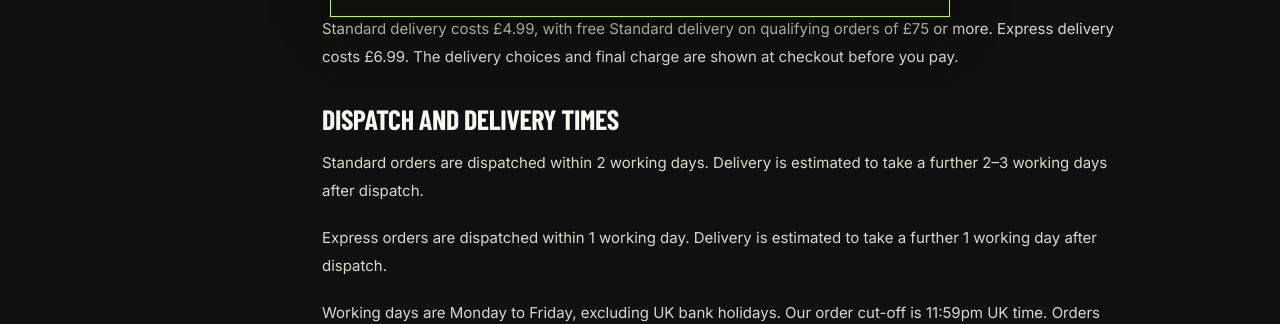
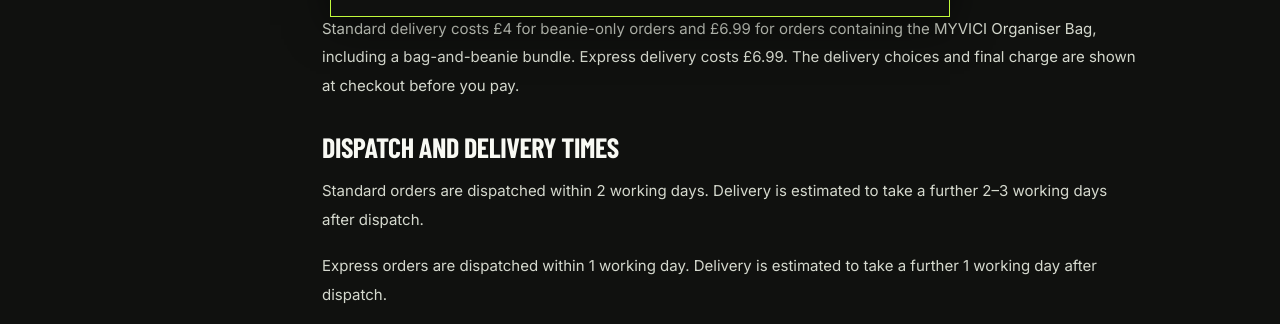
Before and after one commit to Lewisk123/MyVici, a plain HTML site: page delivery-returns.html in a window 1280 px wide. Shown: the part 767-1091 px from the top of the page. Drawn offline with nearby package versions, Linux system fonts and the light colour scheme.

Commit message:
Update beanie and organiser delivery prices

```diff
--- a/delivery-returns.html
+++ b/delivery-returns.html
@@ -52,7 +52,7 @@
   <dialog class="mobile-menu" id="mobile-menu" aria-label="MYVICI navigation"><div class="mobile-menu-heading"><span>Explore MYVICI</span><button class="menu-close" type="button" aria-label="Close menu">Close <span aria-hidden="true">×</span></button></div><nav aria-label="Mobile navigation"><a href="/products/myvici-performance-bag/"><span>Organiser</span><span aria-hidden="true">01</span></a><a href="/products/myvici-beanie/"><span>Beanies</span><span aria-hidden="true">02</span></a><a href="/#coming"><span>Coming soon</span><span aria-hidden="true">03</span></a><a href="our-story.html"><span>Our story</span><span aria-hidden="true">04</span></a><a class="mobile-menu-buy" href="/products/myvici-performance-bag/"><span>Explore the organiser</span><svg class="link-icon" width="24" height="24" viewBox="0 0 24 24" fill="none" stroke="currentColor" stroke-width="1.8" stroke-linecap="round" stroke-linejoin="round" aria-hidden="true" focusable="false"><path d="m10 7 5 5-5 5"/></svg></a></nav><p>GEARED FOR GREATNESS.</p></dialog>
   <main id="main"><section class="policy-hero"><div class="wrap"><p class="eyebrow">Customer information</p><h1>Shipping.<br><span class="lime">Returns.</span></h1><p class="intro">Delivery information, how to return your organiser and what happens next. For help with an order, email <a href="mailto:hello@myvici.com">hello@myvici.com</a>.</p></div></section><div class="wrap policy-layout"><aside class="policy-contents"><p class="eyebrow">On this page</p><nav aria-label="Policy contents"><a href="#shipping">Shipping</a><a href="#returns">Returns &amp; refunds</a><a href="#contact">Contact details</a></nav></aside><article class="policy-content"><section id="shipping" aria-labelledby="shipping-heading"><h2 id="shipping-heading">Shipping</h2><h3>Delivery within the UK</h3>
 <p>We currently deliver within the United Kingdom only.</p>
-<p>Standard delivery costs £4.99, with free Standard delivery on qualifying orders of £75 or more. Express delivery costs £6.99. The delivery choices and final charge are shown at checkout before you pay.</p>
+<p>Standard delivery costs £4 for beanie-only orders and £6.99 for orders containing the MYVICI Organiser Bag, including a bag-and-beanie bundle. Express delivery costs £6.99. The delivery choices and final charge are shown at checkout before you pay.</p>
 <h3>Dispatch and delivery times</h3>
 <p>Standard orders are dispatched within 2 working days. Delivery is estimated to take a further 2–3 working days after dispatch.</p>
 <p>Express orders are dispatched within 1 working day. Delivery is estimated to take a further 1 working day after dispatch.</p>
```
